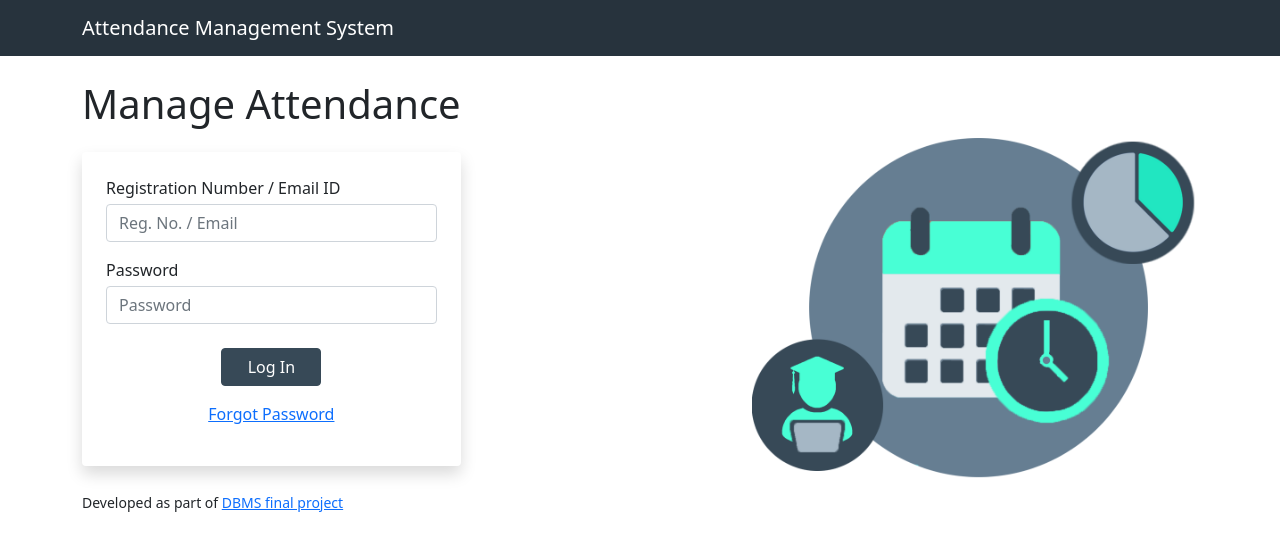
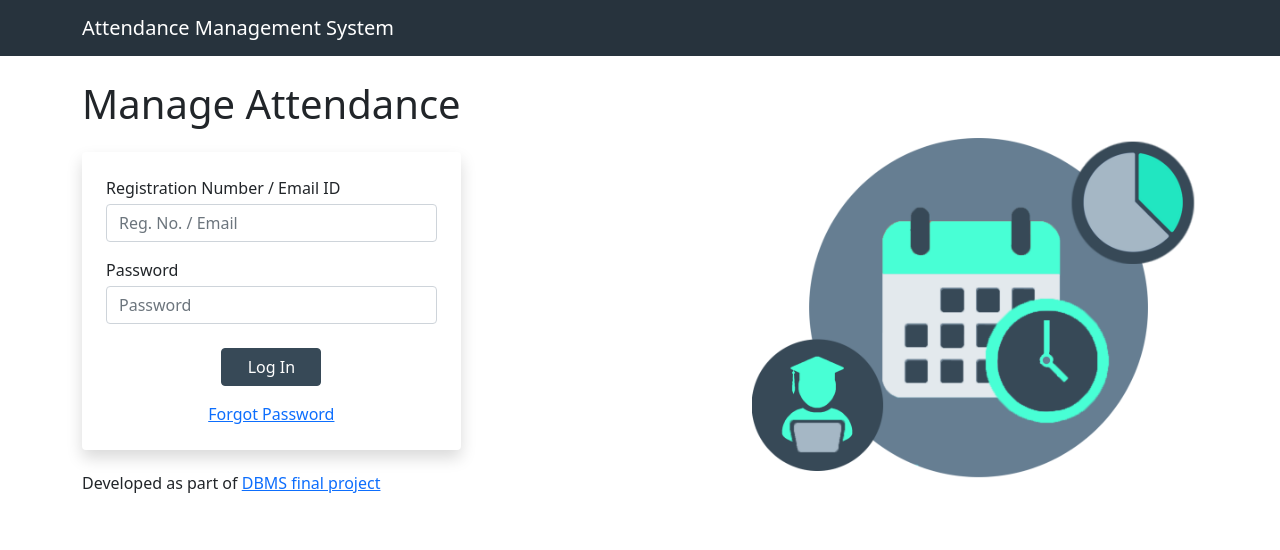
Before and after one commit to rameeznaufal/attendance-management-system, a React (Create React App) app in the folder frontend/: page / in a window 1280 px wide. Shown: the top 550 px of the page. Built offline with nearby package versions, Linux system fonts and the light colour scheme.

Commit message:
updated table names

```diff
--- a/frontend/src/pages/Home.js
+++ b/frontend/src/pages/Home.js
@@ -58,6 +58,9 @@ const Home = ({ user, setUser }) => {
       if (res.status === 401) {
         setErrorText("Invalid Email or Password");
       }
+      else {
+        setErrorText("Something went wrong!");
+      }
       setUser(null);
     }
     setLogging(false);
@@ -71,7 +74,7 @@ const Home = ({ user, setUser }) => {
           : <div className="w-100 d-flex justify-content-between flex-md-row flex-column">
             <div>
               <h1>Manage Attendance</h1>
-              <Form className="w-100 mt-4 shadow p-4 rounded" onSubmit={handleLogin}>
+              <Form className="w-100 mt-4 shadow pt-4 ps-4 pe-4 pb-2 rounded" onSubmit={handleLogin}>
                 <FormGroup>
                   <Label className="mb-1">Registration Number / Email ID</Label>
                   <Input
@@ -115,9 +118,9 @@ const Home = ({ user, setUser }) => {
                 </FormGroup>
               </Form>
               <div className="pt-4">
-                <small>
+                <h6>
                   Developed as part of <Link to="https://github.com/rameeznaufal/attendance-management-system">DBMS final project</Link>
-                </small>
+                </h6>
               </div>
             </div>
             <img src={logo} alt="AMS Logo" className="logo"></img>
```
Also changed, not shown: 1 other file (tests, documents, lock files or other folders).
